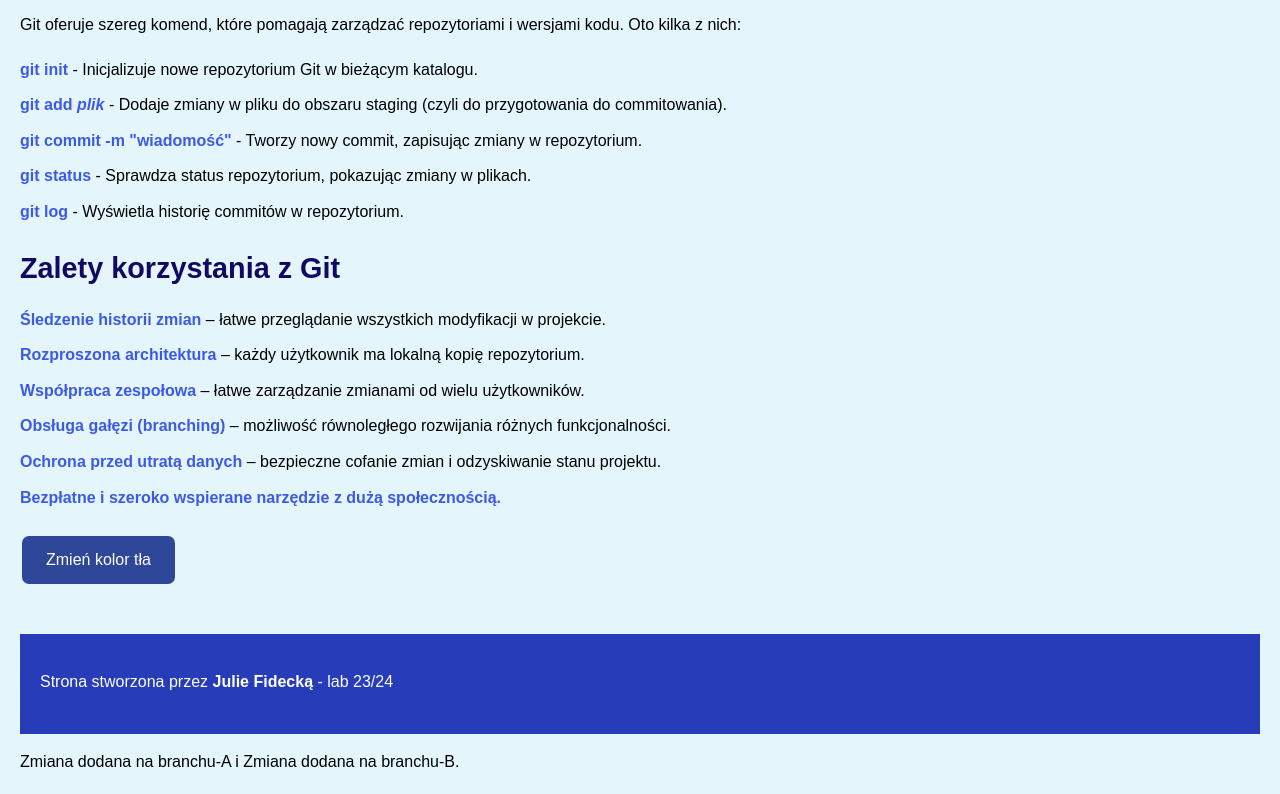
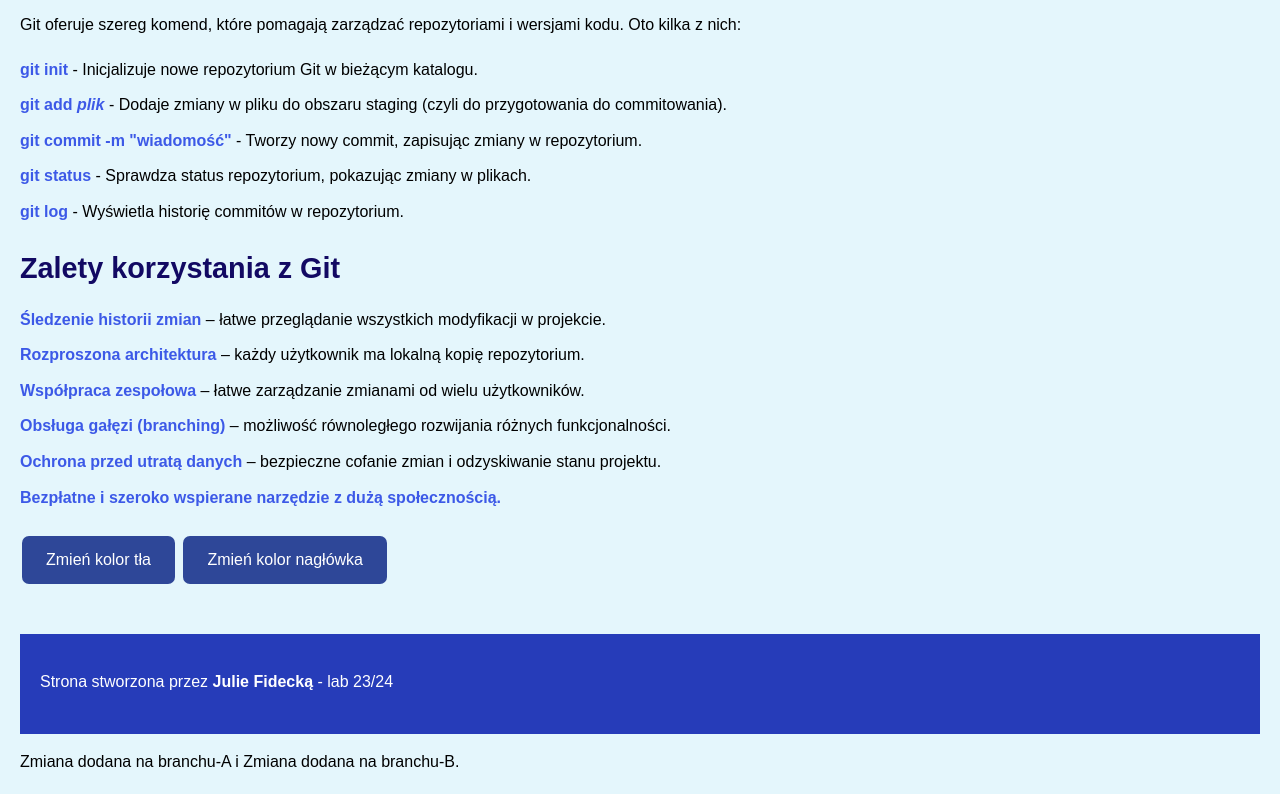
Before and after one commit to julia-fidecka/moje-pierwsze-repozytorium, a plain HTML site: page index.html in a window 1280 px wide. Shown: the part 683-1477 px from the top of the page. Drawn offline with Linux system fonts and the light colour scheme.

Commit message:
Dodano funkcję zmieniającą kolor nagłówka oraz odpowiedni przycisk

```diff
--- a/index.html
+++ b/index.html
@@ -41,6 +41,8 @@
 
     <button onclick="zmienKolorTla()">Zmień kolor tła</button>
 
+    <button onclick="zmienKolorNaglowka()">Zmień kolor nagłówka</button>
+
     <footer>
         <p>Strona stworzona przez <strong>Julie Fidecką</strong> - lab 23/24</p>
     </footer>
--- a/script.js
+++ b/script.js
@@ -5,3 +5,12 @@ alert("Witaj na mojej stronie!");
 function zmienKolorTla() {
     document.body.style.backgroundColor = 'lightblue';
 }
+
+// Funkcja zmieniająca kolor nagłówków
+function zmienKolorNaglowka() {
+    const naglowki = document.querySelectorAll('h1, h2');
+
+    naglowki.forEach(function(naglowek) {
+        naglowek.style.color = 'black';
+    });
+}
```
